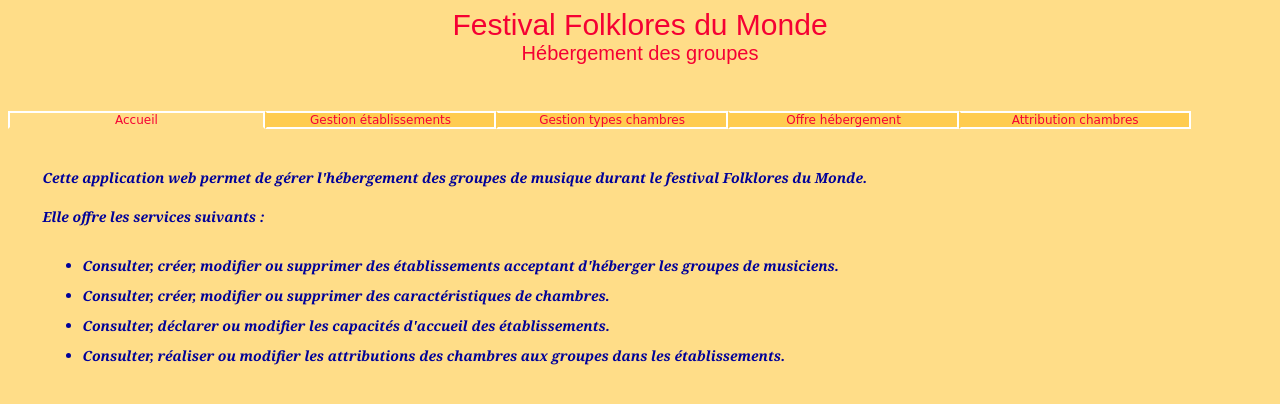
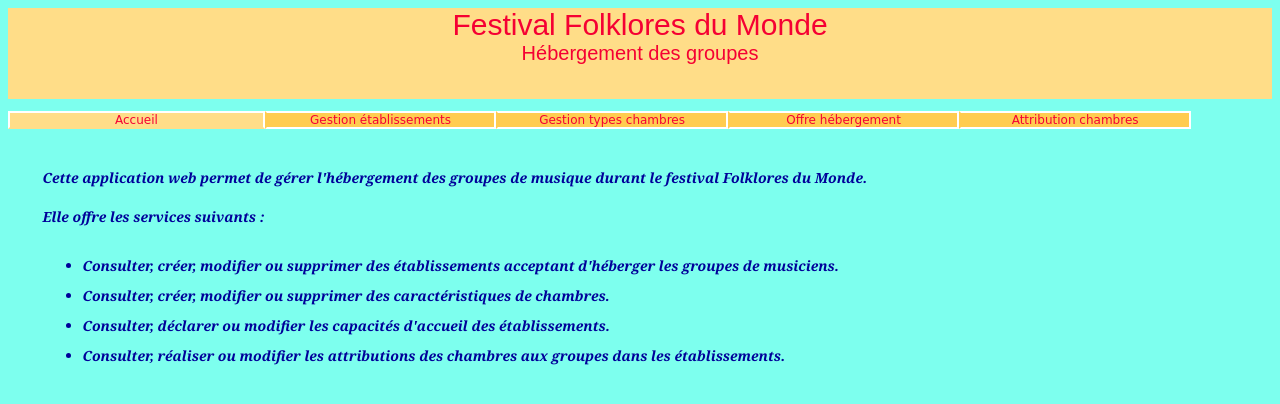
Before and after one commit to btssiolacol/Festival, a PHP site: page / in a window 1280 px wide. Shown: the top 404 px of the page. Run offline with PHP 8.4, Linux system fonts and the light colour scheme.

Commit message:
modification couleur fond

```diff
--- a/css/cssGeneral.css
+++ b/css/cssGeneral.css
@@ -3,7 +3,7 @@
 /* Style de base pour la page (couleur fond : ocre, couleur texte : noir) */
 .basePage
 {
-   background-color:#FFDD88;
+   background-color: #7dffee;
    color:black;
    font:11px Arial, Helvetica, sans-serif;
 }
@@ -27,7 +27,7 @@
 mise en gras et en italique) */
 .texteAccueil
 {
-   background-color:#FFDD88;
+   background-color:#7dffee;
    color:#000099;
    font:14px Georgia, "Times New Roman", Times, serif;
    font-weight:bold;
```
